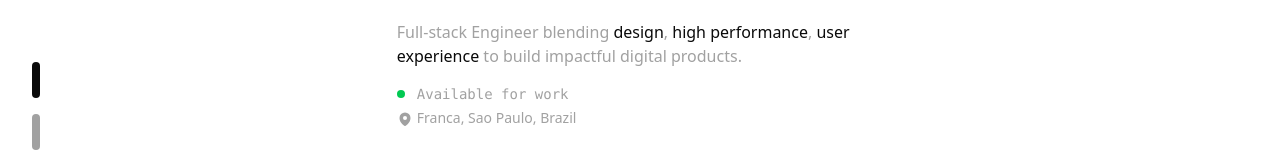
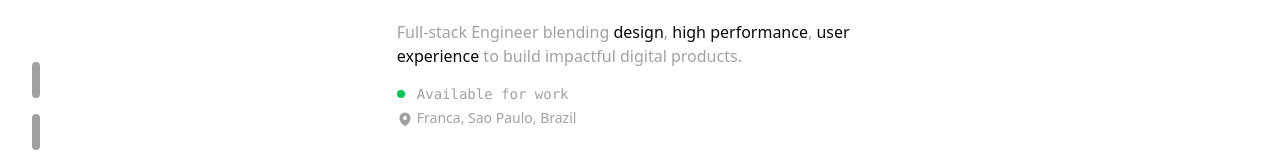
Before and after one commit to LucasCintra10/portifolio-app, a Next.js app: page / in a window 1280 px wide. Shown: the part 242-394 px from the top of the page. Built offline with nearby package versions, Linux system fonts and the light colour scheme.

Commit message:
update: readme and button section

```diff
--- a/src/app/page.js
+++ b/src/app/page.js
@@ -5,6 +5,7 @@ import { useTheme } from "@/contexts/ThemeContext";
 import { motion } from "framer-motion";
 import { useState, useRef, useEffect } from "react";
 import Image from "next/image";
+import ButtonSection from "@/components/ButtonSection";
 
 const skills = [
   "React",
@@ -99,34 +100,10 @@ export default function Home() {
       <div className="fixed top-0 left-0 right-0 h-20 bg-gradient-to-b from-background to-transparent z-10 pointer-events-none transition-colors duration-500"></div>
 
       <nav className="hidden md:fixed left-8 top-1/2 transform -translate-y-1/2 z-20 md:flex flex-col space-y-4">
-        <button
-          onClick={() => scrollToSection(aboutRef)}
-          className={`w-2 h-9 rounded-xl transition-all duration-300 flex items-center justify-center cursor-pointer group ${
-            activeSection === "about" ? "bg-primary" : "bg-secondary hover:opacity-80"
-          }`}
-          aria-label="Go to About section"
-        />
-        <button
-          onClick={() => scrollToSection(experienceRef)}
-          className={`w-2 h-9 rounded-xl transition-all duration-300 flex items-center justify-center cursor-pointer group ${
-            activeSection === "experience" ? "bg-primary" : "bg-secondary hover:opacity-80"
-          }`}
-          aria-label="Go to Experience section"
-        />
-        <button
-          onClick={() => scrollToSection(projectRef)}
-          className={`w-2 h-9 rounded-xl transition-all duration-300 flex items-center justify-center cursor-pointer group ${
-            activeSection === "project" ? "bg-primary" : "bg-secondary hover:opacity-80"
-          }`}
-          aria-label="Go to Projects section"
-        />
-        <button
-          onClick={() => scrollToSection(contactRef)}
-          className={`w-2 h-9 rounded-xl transition-all duration-300 flex items-center justify-center cursor-pointer group ${
-            activeSection === "contact" ? "bg-primary" : "bg-secondary hover:opacity-80"
-          }`}
-          aria-label="Go to Contact section"
-        />
+        <ButtonSection onClick={() => scrollToSection(aboutRef)} activeSection={activeSection} />
+        <ButtonSection onClick={() => scrollToSection(experienceRef)} activeSection={activeSection} />
+        <ButtonSection onClick={() => scrollToSection(projectRef)} activeSection={activeSection} />
+        <ButtonSection onClick={() => scrollToSection(contactRef)} activeSection={activeSection} />
       </nav>
 
       <div className="absolute right-4 top-12 mb-4 flex space-x-4">
--- /dev/null
+++ b/src/components/ButtonSection.js
@@ -0,0 +1,11 @@
+export default function ButtonSection(onClick, activeSection) {
+  return (
+    <button
+      onClick={onClick}
+      className={`w-2 h-9 rounded-xl transition-all duration-300 flex items-center justify-center cursor-pointer group ${
+        activeSection === "about" ? "bg-primary" : "bg-secondary hover:opacity-80"
+      }`}
+      aria-label="Go to About section"
+    />
+  );
+}
```
Also changed, not shown: 1 other file (tests, documents, lock files or other folders).
